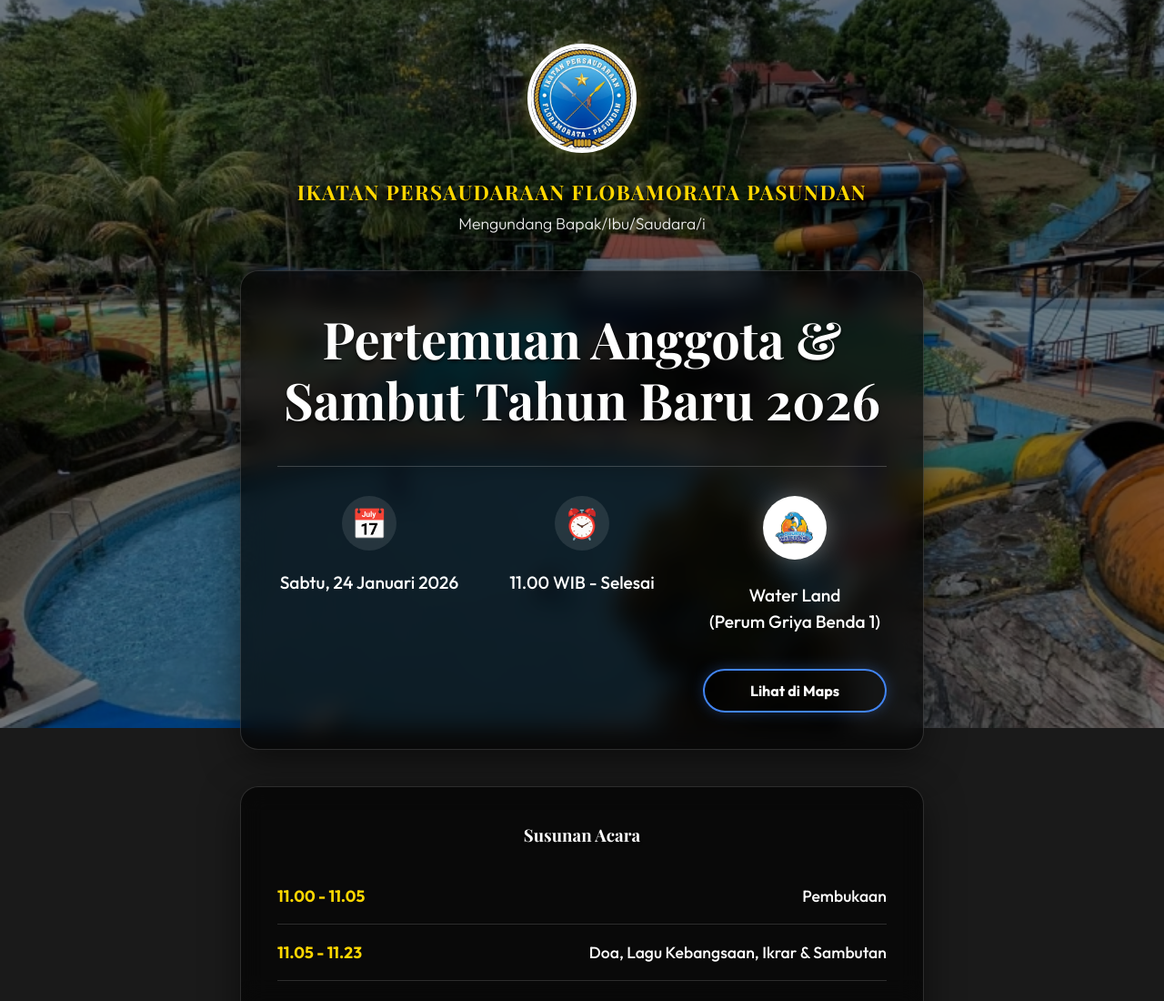
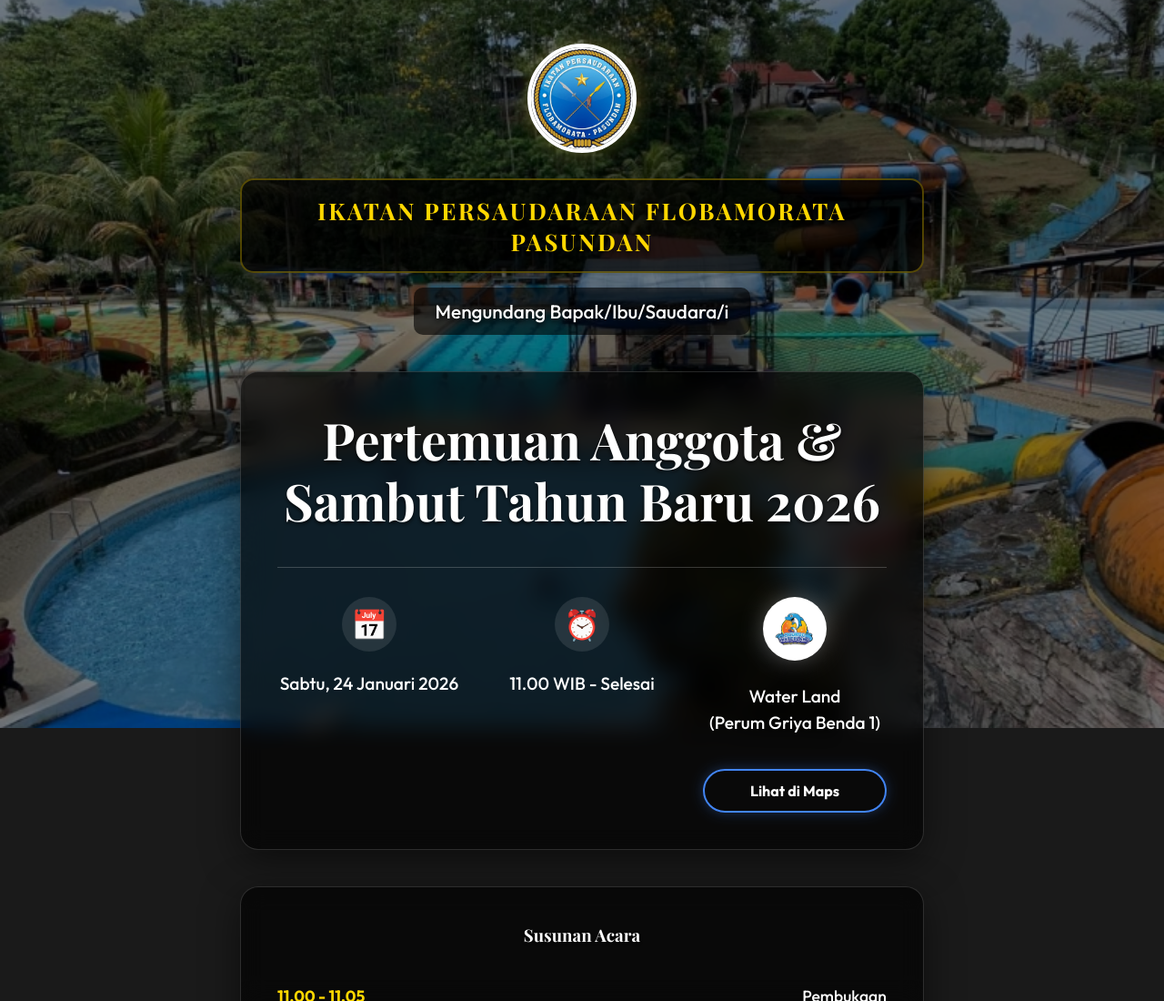
Before and after one commit to glorianbeda/undangan-flobamorata, a website: page public/index.html in a window 1280 px wide. Shown: the top 1100 px of the page at 91% size. Drawn offline with nearby package versions, Linux system fonts and the light colour scheme; a web font is replaced by a local one.

Commit message:
style: 💄 enhanced header visibility with dark backgrounds

```diff
--- a/public/index.html
+++ b/public/index.html
@@ -25,7 +25,9 @@
           <img src="images/flobamora.jpg" alt="Logo IPFP" class="logo-circle" />
         </div>
         <h2 class="org-name">Ikatan Persaudaraan Flobamorata Pasundan</h2>
-        <p class="subtitle">Mengundang Bapak/Ibu/Saudara/i</p>
+        <div style="text-align: center">
+          <p class="subtitle">Mengundang Bapak/Ibu/Saudara/i</p>
+        </div>
 
         <div class="invitation-card glass">
           <h1 class="main-title">
--- a/public/style.css
+++ b/public/style.css
@@ -57,20 +57,30 @@ h3 {
 }
 
 .org-name {
-  font-size: 1.4rem;
-  font-weight: 700;
-  margin-bottom: 0.5rem;
+  font-size: 1.6rem;
+  font-weight: 900;
+  margin-bottom: 1rem;
   text-transform: uppercase;
-  letter-spacing: 1.5px;
+  letter-spacing: 2.5px;
   color: #ffd700;
+  text-shadow: 0 4px 8px rgba(0, 0, 0, 1);
+  background: rgba(0, 0, 0, 0.7);
+  padding: 1rem 2rem;
+  border-radius: 15px;
+  border: 2px solid rgba(255, 215, 0, 0.3);
 }
 
 .subtitle {
   text-align: center;
-  font-weight: 300;
+  font-weight: 500;
   margin-bottom: 2.5rem;
-  font-size: 1.1rem;
-  opacity: 0.9;
+  font-size: 1.3rem;
+  opacity: 1;
+  text-shadow: 0 3px 6px rgba(0, 0, 0, 1);
+  background: rgba(0, 0, 0, 0.6);
+  padding: 0.8rem 1.5rem;
+  border-radius: 10px;
+  display: inline-block;
 }
 
 .main-title {
@@ -494,7 +504,7 @@ footer {
   height: 70px;
   border-radius: 50%;
   object-fit: cover;
-    border: 3px solid rgba(255,255,255,0.5);
+  border: 3px solid rgba(255, 255, 255, 0.5);
   background: white;
   padding: 8px;
   box-shadow: 0 0 25px rgba(255, 255, 255, 0.3);
@@ -506,7 +516,7 @@ footer {
   max-width: 250px;
   margin: 1.5rem auto 0;
   padding: 12px 24px;
-    border: 2px solid #4285F4;
+  border: 2px solid #4285f4;
   background: transparent;
   color: #fff;
   border-radius: 50px;
@@ -520,7 +530,7 @@ footer {
 
 .btn-maps-outline:hover {
   background: rgba(66, 133, 244, 0.2);
-    border-color: #34A853;
+  border-color: #34a853;
   box-shadow: 0 0 20px rgba(66, 133, 244, 0.5);
   transform: translateY(-2px);
 }
```
Lines whose indentation alone changed are shown as unchanged.
